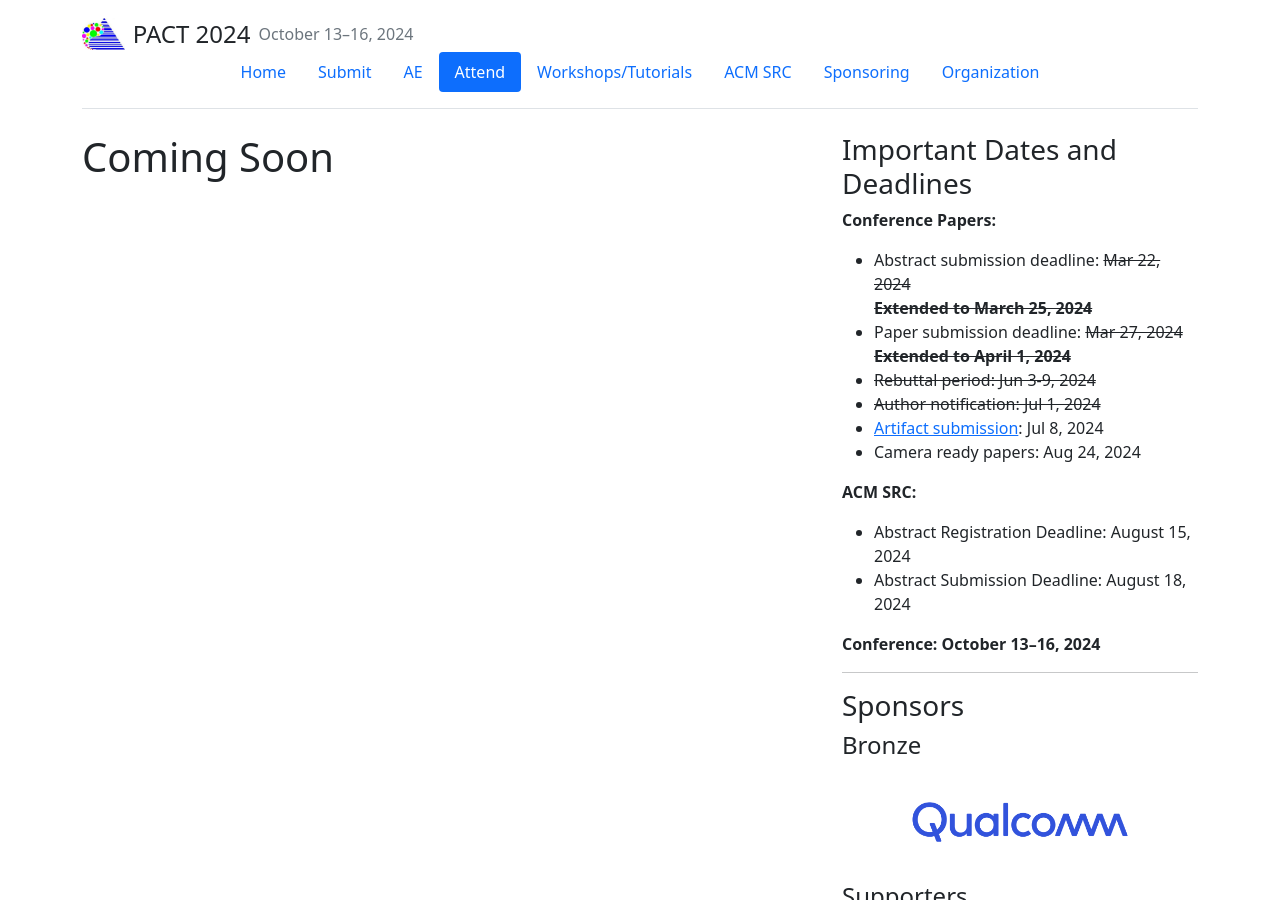
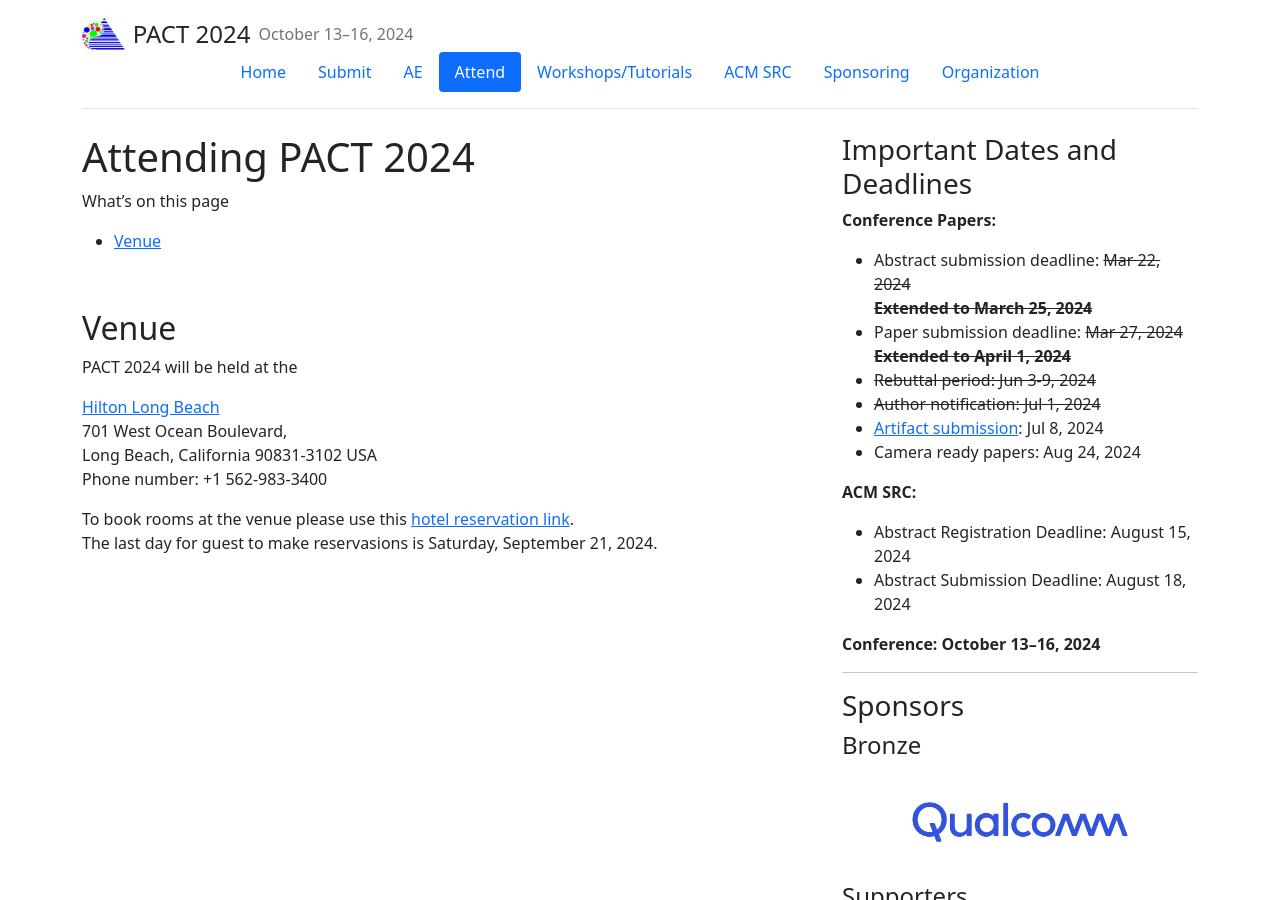
Before and after one commit to pact2024/pact2024.github.io, a Jekyll site: the page built from attend/index.md, in a window 1280 px wide and 900 px high. Built offline with Jekyll 4.4.1, drawn with Linux system fonts in a browser that asks for light colours.

Commit message:
Update index.md

```diff
--- a/attend/index.md
+++ b/attend/index.md
@@ -6,4 +6,25 @@ layout:       page_sidebar
 show_sidebar: true
 ---
 
-# Coming Soon
+# Attending PACT 2024
+
+What's on this page
+
+* [Venue](#venue)
+
+
+
+<br>
+
+## Venue
+
+PACT 2024 will be held at the <br>
+
+[Hilton Long Beach](https://www.hilton.com/en/hotels/lgblhhf-hilton-long-beach/) <br>
+701 West Ocean Boulevard, <br>
+Long Beach, California 90831-3102 USA <br>
+Phone number: +1 562-983-3400 <br>
+
+To book rooms at the venue please use this [hotel reservation link](https://www.hilton.com/en/book/reservation/rooms/?ctyhocn=LGBLHHF&arrivalDate=2024-10-12&departureDate=2024-10-17&groupCode=92X&room1NumAdults=1&cid=OM%2CWW%2CHILTONLINK%2CEN%2CDirectLink).
+<br>
+The last day for guest to make reservasions is Saturday, September 21, 2024.
```
